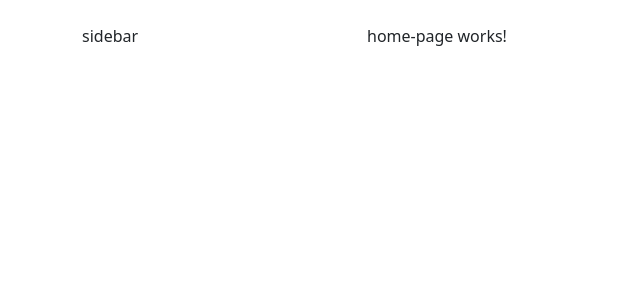
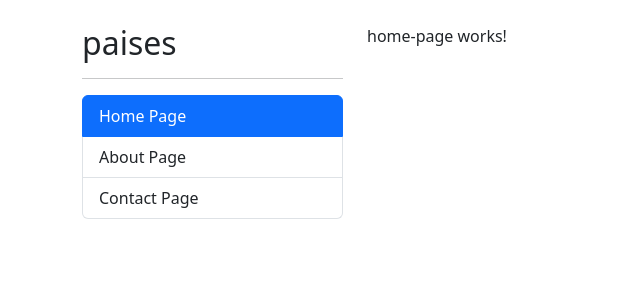
Before and after one commit to criquelmes/countryApp-angular, an Angular app: page / in a window 1280 px wide. Before the commit this address led to /home. Shown: the top 300 px of the page, without its empty margins (0-640 px from the left). Built offline with nearby package versions, Linux system fonts and the light colour scheme.

Commit message:
RouterLink y RouterLinkOptions

```diff
--- a/src/app/app.component.html
+++ b/src/app/app.component.html
@@ -1,7 +1,7 @@
 <div class="row mt-4">
   <div class="col-3">
     <!-- Sidebar -->
-    sidebar
+    <shared-sidebar></shared-sidebar>
   </div>
   <div class="col">
     <!-- Nuestras paginas -->
--- /dev/null
+++ b/src/app/shared/components/sidebar/sidebar.component.html
@@ -0,0 +1,21 @@
+<h2>paises</h2>
+<hr />
+<ul class="list-group">
+  <li
+    routerLink=""
+    routerLinkActive="active"
+    [routerLinkActiveOptions]="{
+      exact: true
+    }"
+    class="list-group-item"
+  >
+    Home Page
+  </li>
+  <li routerLink="about" routerLinkActive="active" class="list-group-item">
+    About Page
+  </li>
+
+  <li routerLink="contact" routerLinkActive="active" class="list-group-item">
+    Contact Page
+  </li>
+</ul>
--- /dev/null
+++ b/src/app/shared/pages/contact-page/contact-page.component.html
@@ -0,0 +1 @@
+<p>contact-page works!</p>
```
Also changed, not shown: src/app/app-routing.module.ts (+7 -2 lines), src/app/shared/components/sidebar/sidebar.component.ts (added, +10 -0 lines), src/app/shared/pages/contact-page/contact-page.component.ts (added, +10 -0 lines), src/app/shared/shared.module.ts (+16 -3 lines), src/app/shared/components/sidebar/sidebar.component.css (added), src/app/shared/pages/contact-page/contact-page.component.css (added).
